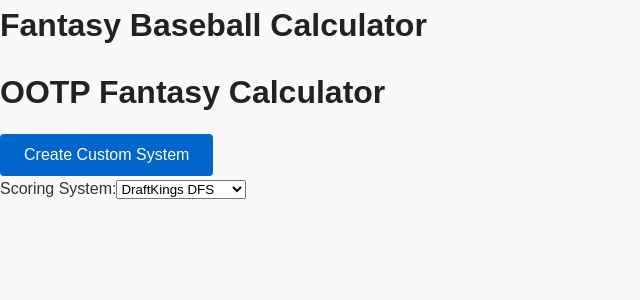
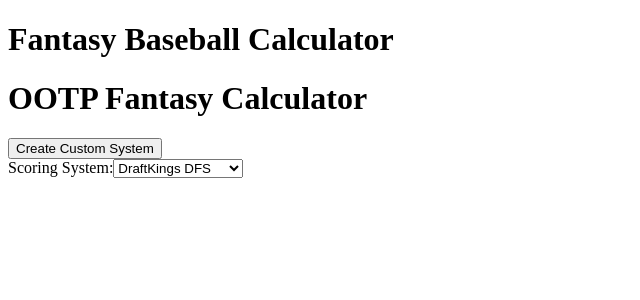
Before and after one commit to quarterback/SimBaseballCalc, a React (Create React App) app: page / in a window 1280 px wide. Shown: the top 300 px of the page, without its empty margins (0-640 px from the left). Built offline with nearby package versions, Linux system fonts and the light colour scheme.

Commit message:
Update index.css

```diff
--- a/src/index.css
+++ b/src/index.css
@@ -1,128 +1,37 @@
-/* Global Reset */
-* {
-  margin: 0;
-  padding: 0;
-  box-sizing: border-box;
+/* General Input Styling */
+.input {
+  width: 100%;
+  padding: 12px 16px;
+  font-size: 1rem;
+  color: #333;
+  background-color: #f9f9f9;
+  border: 2px solid #ddd;
+  border-radius: 8px;
+  outline: none;
+  transition: border-color 0.3s, box-shadow 0.3s;
 }
 
-body {
-  font-family: Arial, sans-serif; /* Or a more modern font like 'Roboto' */
-  background-color: #f9f9f9; /* Light background for readability */
-  color: #333; /* High contrast text */
-  line-height: 1.6;
-  margin: 0;
-  padding: 0;
+/* Focus State */
+.input:focus {
+  border-color: #007bff; /* Accessible blue color */
+  box-shadow: 0 0 0 3px rgba(0, 123, 255, 0.25);
+  background-color: #fff; /* Slight color enhancement */
 }
 
-h1, h2, h3 {
-  font-weight: bold;
-  margin-bottom: 1rem;
-  color: #222;
+/* Disabled State */
+.input:disabled {
+  background-color: #e9ecef;
+  cursor: not-allowed;
+  opacity: 0.7;
 }
 
-p {
-  margin-bottom: 1rem;
+/* Error State */
+.input--error {
+  border-color: #dc3545; /* Accessible red for errors */
+  box-shadow: 0 0 0 3px rgba(220, 53, 69, 0.25);
 }
 
-a {
-  color: #0066cc;
-  text-decoration: none;
+.input--error:focus {
+  border-color: #dc3545;
+  box-shadow: 0 0 0 3px rgba(220, 53, 69, 0.25);
 }
-
-a:hover {
-  text-decoration: underline;
-}
-
-/* Utility Classes */
-.container {
-  width: 90%;
-  max-width: 1200px;
-  margin: 0 auto;
-  padding: 1rem;
-}
-
-.card {
-  background-color: #fff;
-  border-radius: 8px;
-  box-shadow: 0 4px 6px rgba(0, 0, 0, 0.1);
-  margin-bottom: 1.5rem;
-  padding: 1.5rem;
-}
-
-.card-header {
-  font-size: 1.25rem;
-  font-weight: bold;
-  margin-bottom: 0.5rem;
-}
-
-.card-title {
-  font-size: 1.5rem;
-  margin-bottom: 0.5rem;
-  color: #444;
-}
-
-.card-content {
-  font-size: 1rem;
-  color: #666;
-}
-
-button {
-  display: inline-block;
-  background-color: #0066cc;
-  color: #fff;
-  border: none;
-  padding: 0.75rem 1.5rem;
-  border-radius: 4px;
-  font-size: 1rem;
-  cursor: pointer;
-  transition: background-color 0.3s ease;
-}
-
-button:hover {
-  background-color: #005bb5;
-}
-
-/* Table Styles */
-table {
-  width: 100%;
-  border-collapse: collapse;
-  margin: 1rem 0;
-}
-
-thead {
-  background-color: #0066cc;
-  color: #fff;
-}
-
-thead th {
-  padding: 1rem;
-  text-align: left;
-}
-
-tbody tr {
-  border-bottom: 1px solid #ddd;
-}
-
-tbody tr:hover {
-  background-color: #f1f1f1;
-}
-
-tbody td {
-  padding: 0.75rem;
-}
-
-/* Responsive Design */
-@media (max-width: 768px) {
-  .card {
-    padding: 1rem;
-  }
-
-  table {
-    font-size: 0.875rem;
-  }
-
-  button {
-    font-size: 0.875rem;
-    padding: 0.5rem 1rem;
-  }
-}
```
